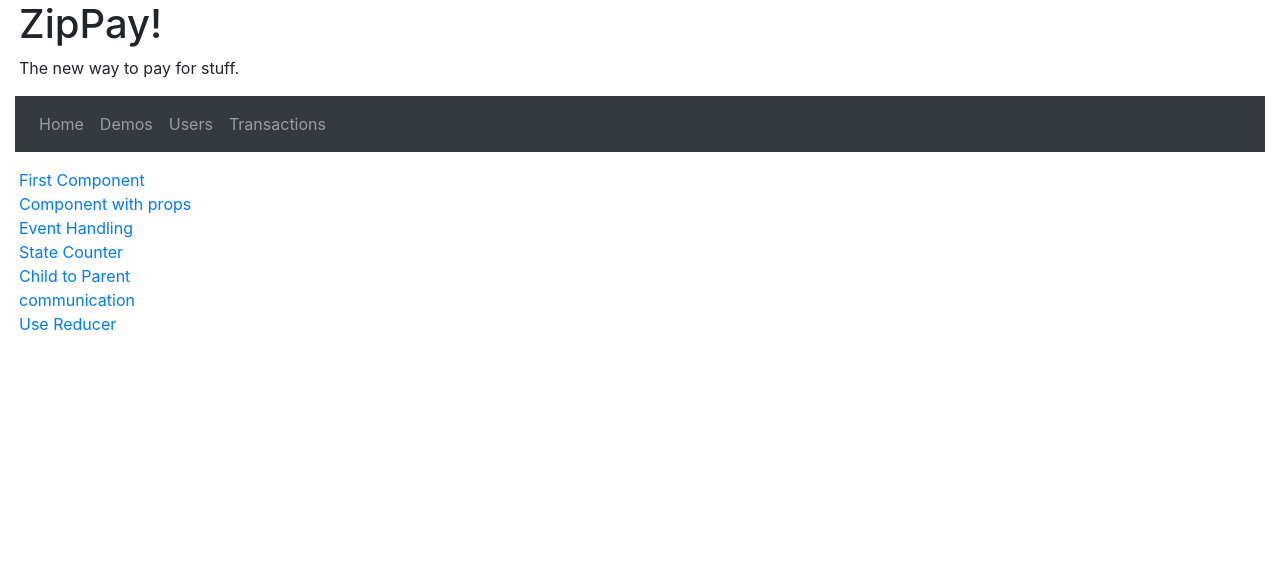
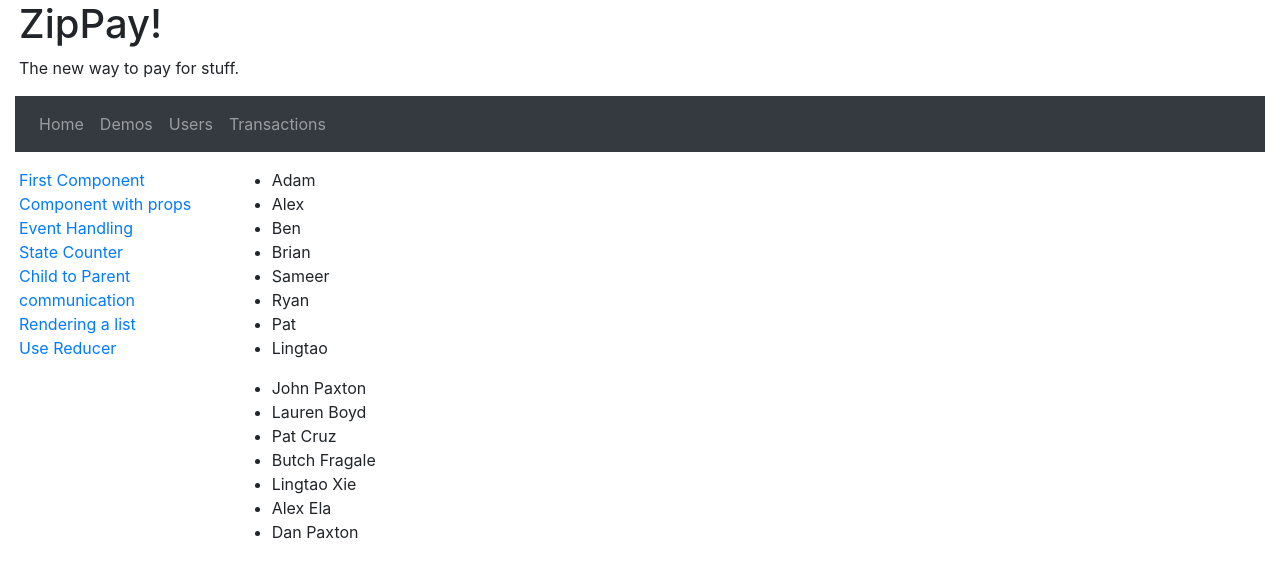
Before and after one commit to benelan/esri-online, a React (Create React App) app: page /demos/list-rendering in a window 1280 px wide. Shown: the top 576 px of the page. Built offline with nearby package versions, Linux system fonts and the light colour scheme.

Commit message:
Wednesday break 1

```diff
--- a/src/demos/DemosManager.tsx
+++ b/src/demos/DemosManager.tsx
@@ -6,6 +6,7 @@
 import StateCounter from './StateCounter';
 import ChildToParent from './ChildToParent';
 import UseReducerManager from './use-reducer/UseReducerManager';
+import GridExample from './GridExample';
 
 function DemosManager() {
   return (
@@ -26,6 +27,9 @@
           </li>
           <li>
             <Link to="/demos/child-to-parent">Child to Parent communication</Link>
+          </li>
+          <li>
+            <Link to="/demos/list-rendering">Rendering a list</Link>
           </li>
           <li>
             <Link to="/demos/use-reducer">Use Reducer</Link>
@@ -49,6 +53,9 @@
           <Route path="/demos/child-to-parent">
             <ChildToParent />
           </Route>
+          <Route path="/demos/list-rendering">
+            <GridExample />
+          </Route>
           <Route path="/demos/use-reducer">
             <UseReducerManager />
           </Route>
--- /dev/null
+++ b/src/demos/GridExample.tsx
@@ -0,0 +1,56 @@
+import React from 'react';
+import { people } from './use-reducer/people';
+
+const names = [
+  'Adam',
+  'Alex',
+  'Ben',
+  'Brian',
+  'Sameer',
+  'Ryan',
+  'Pat',
+  'Lingtao',
+];
+
+/*
+names.forEach(function (item, index, originalArray) {
+  console.log(`Name: ${item} at index ${index}`);
+});
+
+names.forEach((item, index) => {
+  console.log(`Name: ${item} at index ${index}`);
+});
+
+const allCapsNames = names.map((name) => {
+  return name.toUpperCase();
+});
+
+const allCapsNamesShorter = names.map((name) => name.toUpperCase())
+*/
+
+const GridExample = () => {
+  return (
+    <div>
+      <ul>
+        {names.map((name, index) => (
+          <li key={index}>{name}</li>
+        ))}
+      </ul>
+      <ObjectGrid />
+    </div>
+  );
+};
+
+const ObjectGrid = () => {
+  return (
+    <ul>
+      {people.map((person) => (
+        <li key={`${person.id}-${person.firstName}`}>
+          {person.firstName} {person.lastName}
+        </li>
+      ))}
+    </ul>
+  );
+};
+
+export default GridExample;
```
Also changed, not shown: 1 other file (tests, documents, lock files or other folders).
